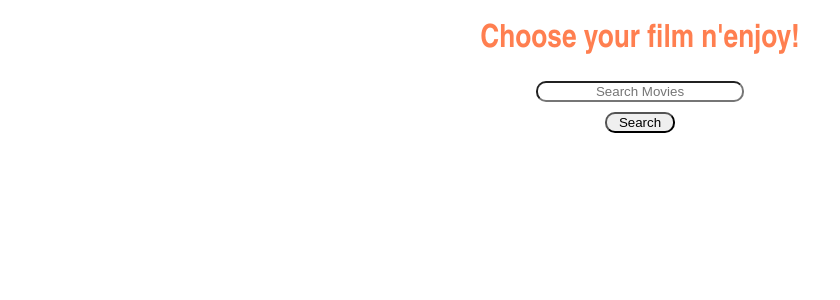
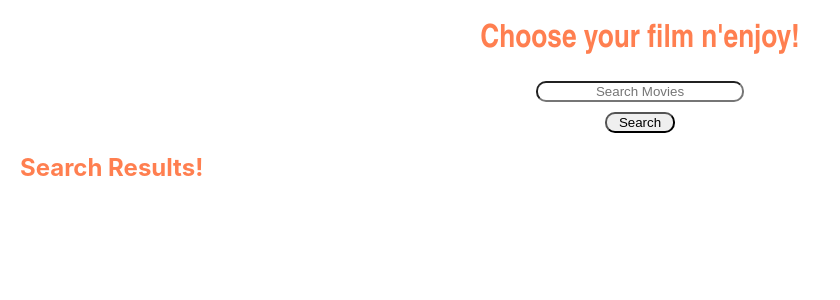
Before and after one commit to pigy87/movieproject2, a React (Create React App) app: page / in a window 1280 px wide. Shown: the top 300 px of the page, without its empty margins (0-840 px from the left). Built offline with nearby package versions, Linux system fonts and the light colour scheme.

Commit message:
search results done

```diff
--- a/src/components/app/App.js
+++ b/src/components/app/App.js
@@ -2,28 +2,46 @@ import React from 'react';
 import './App.css';
 import Header from '../headerComponent/header';
 import SearchBox from '../searchBox/searchBox';
+import databaseApi from '../../util/databaseapi';
+import Results from '../resultsComponent/results';
 
 class App extends React.Component {
   constructor(props) {
     super(props);
     this.state = ({
-      searchTerm: ''
+      searchResults:null
     })
+
     this.takeTerm = this.takeTerm.bind(this);
+    this.searchForMovies=this.searchForMovies.bind(this);
+    this.print=this.print.bind(this);
   }
 
   takeTerm(term) {
-    this.setState({
-      searchTerm: term
+    databaseApi.queryWord(term);
+  }
+
+  searchForMovies(term){
+    this.takeTerm(term);
+    databaseApi.getListsMovies()
+    .then(data=>{
+      this.setState({
+        searchResults:data
+      })
     })
   }
 
+  print(){
+    console.log(this.state.searchResults)
+  }
+
   render() {
-
+   //this.print()
     return (
       <div className="App">
         <Header />
-        <SearchBox takeTerm={this.takeTerm} />
+        <SearchBox searchForMovies={this.searchForMovies} />
+        <Results results={this.state.searchResults}/>
       </div>
     );
   }
--- /dev/null
+++ b/src/components/list/listResults.css
@@ -0,0 +1,10 @@
+.lis{
+    list-style: none;
+    font-size: large;
+    font-family: 'Comic Sans MS,Franklin Gothic Medium', 'Arial Narrow', Arial, sans-serif;
+
+}
+
+.lis:hover{
+    color: cornflowerblue;
+}
--- /dev/null
+++ b/src/components/list/listResults.jsx
@@ -0,0 +1,15 @@
+import React from 'react';
+import './listResults.css';
+
+class ListResults extends React.Component {
+    render() {
+        return (
+
+                  <li  key={this.props.eachMovie.id}
+                        className={'lis'}>{this.props.eachMovie.title?this.props.eachMovie.title:this.props.eachMovie.name}</li>
+
+        );
+    }
+}
+
+export default ListResults;
--- /dev/null
+++ b/src/components/resultsComponent/results.css
@@ -0,0 +1,23 @@
+#searchResultsTitle{
+    color:coral;
+    margin-left: 20px;
+
+
+}
+ul{
+    text-align: left;
+
+}
+
+.resultsAndEachMovie{
+    display: flex;
+    flex-direction: row;
+
+}
+
+.resultsList{
+    display: flex;
+    flex-direction: column;
+    text-align: left;
+
+}
--- /dev/null
+++ b/src/components/resultsComponent/results.jsx
@@ -0,0 +1,25 @@
+import React, { Component } from 'react';
+import ListResults from '../list/listResults';
+import './results.css';
+
+class Results extends Component {
+    render() {
+        console.log(this.props.results)
+        return (
+            <div className={'resultsAndEachMovie'}>
+                <div className={'resultsList'}>
+                    <h2 id={'searchResultsTitle'}>Search Results!</h2>
+                    <ul>
+                        {!this.props.results?<p></p>:this.props.results.map(eachMovie=> <ListResults eachMovie={eachMovie}/>)}
+                    </ul>
+                </div>
+
+                <div className={'eachMovie'}>
+
+                </div>
+            </div>
+        );
+    }
+}
+
+export default Results;
--- a/src/components/searchBox/searchBox.jsx
+++ b/src/components/searchBox/searchBox.jsx
@@ -19,10 +19,7 @@ class SearchBox extends Component {
     }
 
     handleButton() {
-      this.props.takeTerm(this.state.value)
-
-      //console.log(this.state.value)
-
+      this.props.searchForMovies(this.state.value);
     }
 
 
--- a/src/util/databaseapi.js
+++ b/src/util/databaseapi.js
@@ -1,7 +1,17 @@
 let id = '666bc8478249be46838803dea2b5921a';
 let query = '';
 
-databaseApi = {
-    searchLists: fetch(`https://api.themoviedb.org/3/search/multi?api_key=${id}
-   &language=en-US&page=1&include_adult=false&query='${query}'?`)
+const databaseApi = {
+    queryWord(term){
+        query=term;
+    },
+
+    getListsMovies(){return fetch(`https://api.themoviedb.org/3/search/multi?api_key=${id}&language=en-US&page=1&include_adult=false&query='${query}'?`)
+   .then(response=>response.json())
+   .then(jsonResponse=>{
+       return jsonResponse.results;
+    })
 }
+}
+
+export default databaseApi;
```
Also changed, not shown: src/components/eachMovieData/eachMovieData.jsx (added), src/components/eachMovieData/eachMoviedata.css (added), src/components/eachResult/eachResult.css (added), src/components/eachResult/eachResult.jsx (added).
